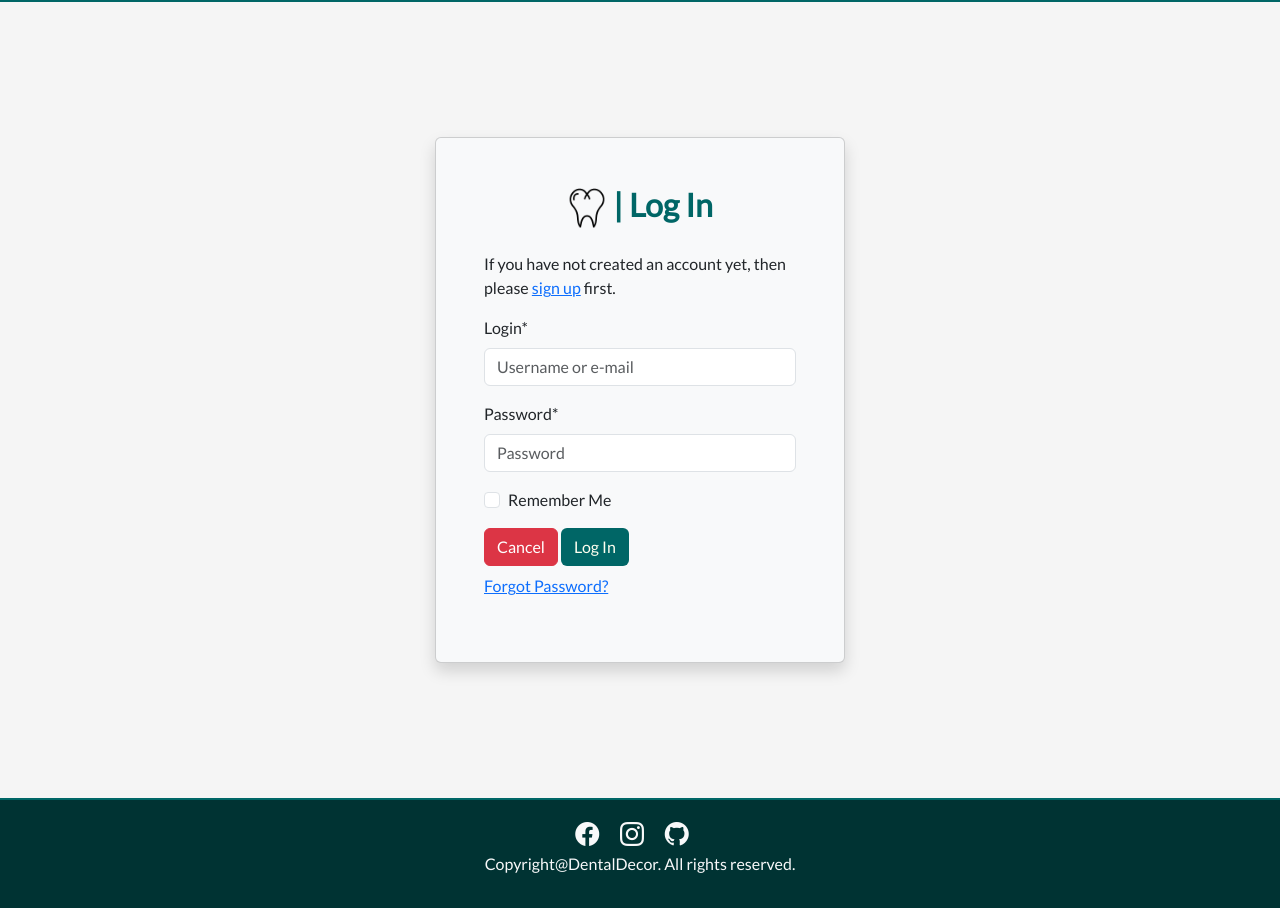
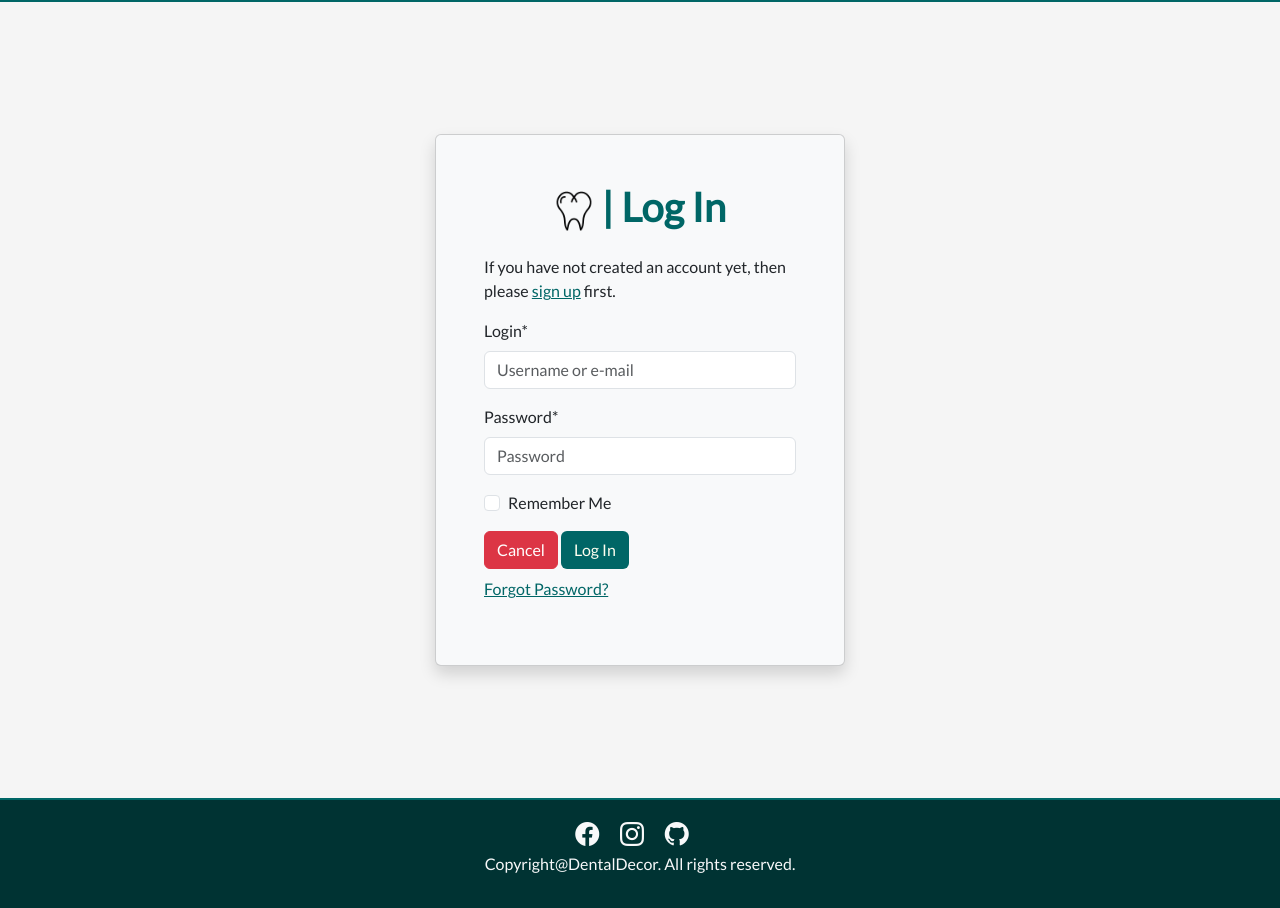
Before and after one commit to SooryaGeorge7/Dental_Decor, a Django app: page /accounts/login/ in a window 1280 px wide. Shown: the part 74-982 px from the top of the page. Run offline with Django 3.2, Linux system fonts and the light colour scheme; some libraries are stand-ins or nearby versions.

Commit message:
fix:account contrast,heading order errors

```diff
--- a/products/templates/products/add_product.html
+++ b/products/templates/products/add_product.html
@@ -9,8 +9,8 @@
         <div class="row">
             <div class="col-12 col-md-6  mx-auto">
 
-                <h2 class="logo-font my-4 text-center">Product Management</h2>
-                <h5 class="text-muted">Add a Product</h5>
+                <h1 class="logo-font my-4 text-center">Product Management</h1>
+                <h2 class="text-muted">Add a Product</h2>
 
             </div>
         </div>
--- a/profiles/templates/profiles/profile.html
+++ b/profiles/templates/profiles/profile.html
@@ -10,16 +10,16 @@
 {% block content %}
     <div class="overlay"></div>
     <div class="container carousal-border">
-        <h2 class="logo-font mb-4 text-center">My Profile</h2>
+        <h1 class="logo-font mb-4 text-center">My Profile</h1>
 
         <div class="row ">
             <div class="col-12 col-lg-6 mb-4">
                 <form class="mt-3" action="{% url 'profile' %}" method="POST" id="profile-update-form">
                     {% csrf_token %}
-                    <h3 class="mb-3 text-uppercase text-black">
+                    <p class="mb-3 text-uppercase text-black fs-4">
                         Name:
                         {{ profile.user.username }}
-                    </h3>
+                    </p>
                     {{ form|crispy }}
 
                     <button class="btn dental-decor-actionbtn text-uppercase ">Update Information</button>
--- a/static/css/base.css
+++ b/static/css/base.css
@@ -207,6 +207,12 @@ input[name='q']::placeholder {
 .dental-decor-actionbtn:hover, .zoom-button:hover {
     background-color: #006666;
     color:#FFFFF0;
+}
+.dentaldecor-link {
+    color:#006666 !important;
+}
+.dentaldecor-link:hover {
+    color:#003333 !important;
 }
 .update-link, .remove-item {
     cursor:pointer;
--- a/templates/allauth/account/login.html
+++ b/templates/allauth/account/login.html
@@ -12,13 +12,13 @@
   <div class="container ">
     <div class="row mx-2 justify-content-center ">
         <div class=" card shadow bg-body-tertiary rounded col-lg-5 col-md-7 login-forms p-5 bg-light">
-           <h2 class="logo-font mb-4 text-center">
+           <h1 class="logo-font mb-4 text-center">
             <img src="{{ MEDIA_URL }}favicon.ico" alt="" class="mt-0 logo-image"> | {% trans "Log In" %}
-           </h2>
+           </h1>
            {% get_providers as socialaccount_providers %}
            {% if socialaccount_providers %}
            <p>{% blocktrans with site.name as site_name %}Please log in with one
-            of your existing third party accounts. Or, <a href="{{ signup_url }}">sign up</a>
+            of your existing third party accounts. Or, <a  href="{{ signup_url }}">sign up</a>
             for a {{ site_name }} account and log in below:{% endblocktrans %}</p>
             <div class="socialaccount_ballot">
               <ul class="socialaccount_providers">
@@ -29,7 +29,7 @@
             {% include "socialaccount/snippets/login_extra.html" %}
             {% else %}
             <p>{% blocktrans %}If you have not created an account yet, then please
-            <a href="{{ signup_url }}">sign up</a> first.{% endblocktrans %}</p>
+            <a class="dentaldecor-link" href="{{ signup_url }}">sign up</a> first.{% endblocktrans %}</p>
             {% endif %}
             <form class="login" method="POST" action="{% url 'account_login' %}">
                {% csrf_token %}
@@ -40,7 +40,7 @@
               <a class="btn  btn-danger " href="{% url 'home' %}">Cancel</a>
               <button class="primaryAction btn dental-decorbtn" type="submit">{% trans "Log In" %}</button>
               <p class="mt-2">
-                  <a class="button secondaryAction" href="{% url 'account_reset_password' %}">{% trans "Forgot Password?" %}</a>
+                  <a class="button secondaryAction dentaldecor-link" href="{% url 'account_reset_password' %}">{% trans "Forgot Password?" %}</a>
               </p>
             </form>
         </div>
--- a/templates/allauth/account/logout.html
+++ b/templates/allauth/account/logout.html
@@ -17,7 +17,7 @@
                   {% if redirect_field_value %}
                   <input type="hidden" name="{{ redirect_field_name }}" value="{{ redirect_field_value }}"/>
                   {% endif %}
-                <a class="btn btn-outline-danger " href="{% url 'home' %}">Cancel</a>
+                <a class="btn btn-danger " href="{% url 'home' %}">Cancel</a>
                 <button class="btn btn-success dental-decorbtn" type="submit">{% trans 'Log Out' %}</button>
                 </form>
         </div>
--- a/templates/allauth/account/signup.html
+++ b/templates/allauth/account/signup.html
@@ -13,7 +13,7 @@
             <h1 class="logo-font mb-4">
               <img src="{{ MEDIA_URL }}favicon.ico" alt="" class="mt-0 logo-image"> | {% trans "Sign Up" %}
             </h1>
-            <p>{% blocktrans %}Already have an account? Then please <a href="{{ login_url }}">sign in</a>.{% endblocktrans %}</p>
+            <p>{% blocktrans %}Already have an account? Then please <a class="dentaldecor-link" href="{{ login_url }}">sign in</a>.{% endblocktrans %}</p>
             <form class="signup" id="signup_form" method="post" action="{% url 'account_signup' %}">
             {% csrf_token %}
             {{ form|crispy }}
```
